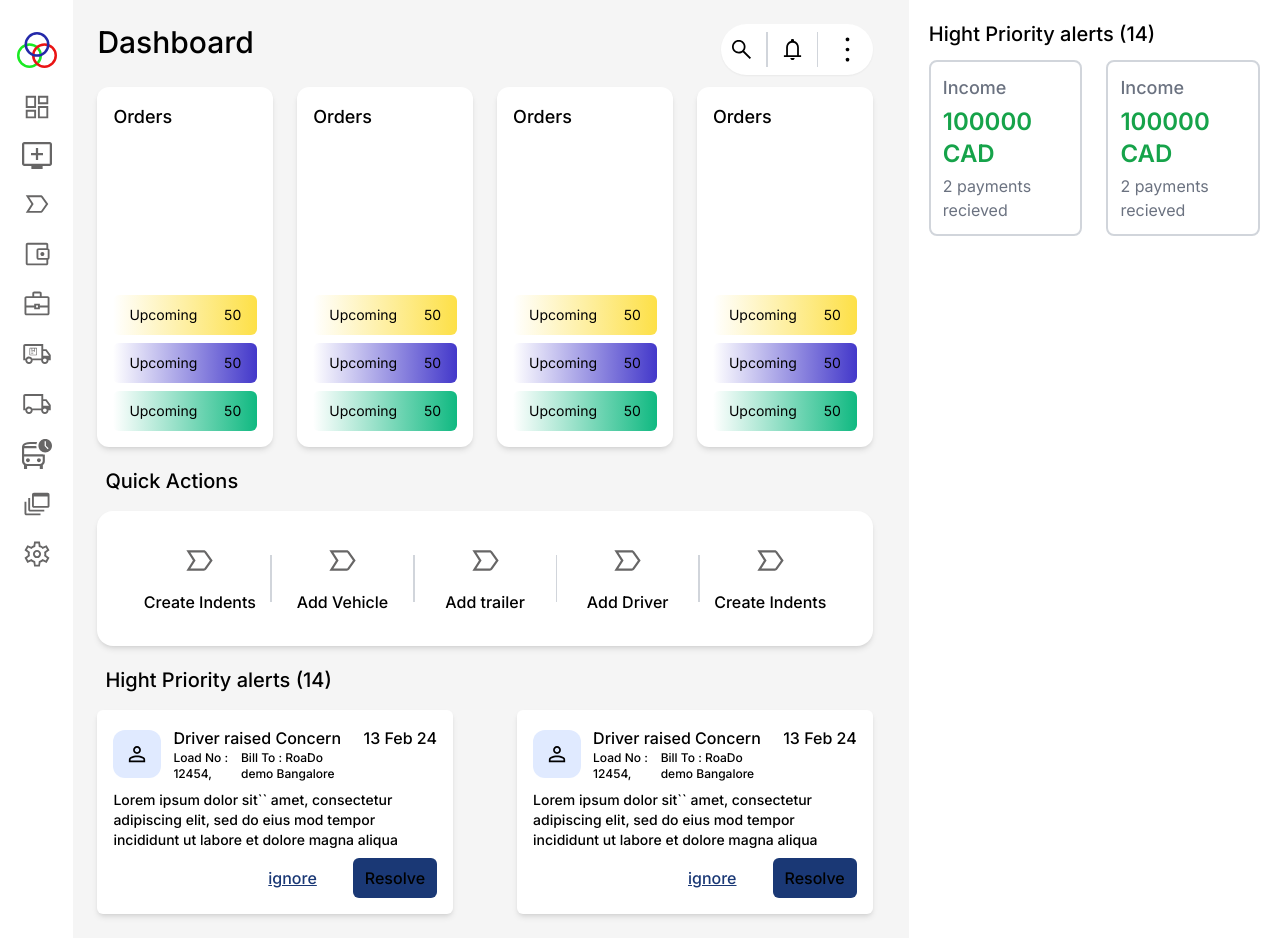
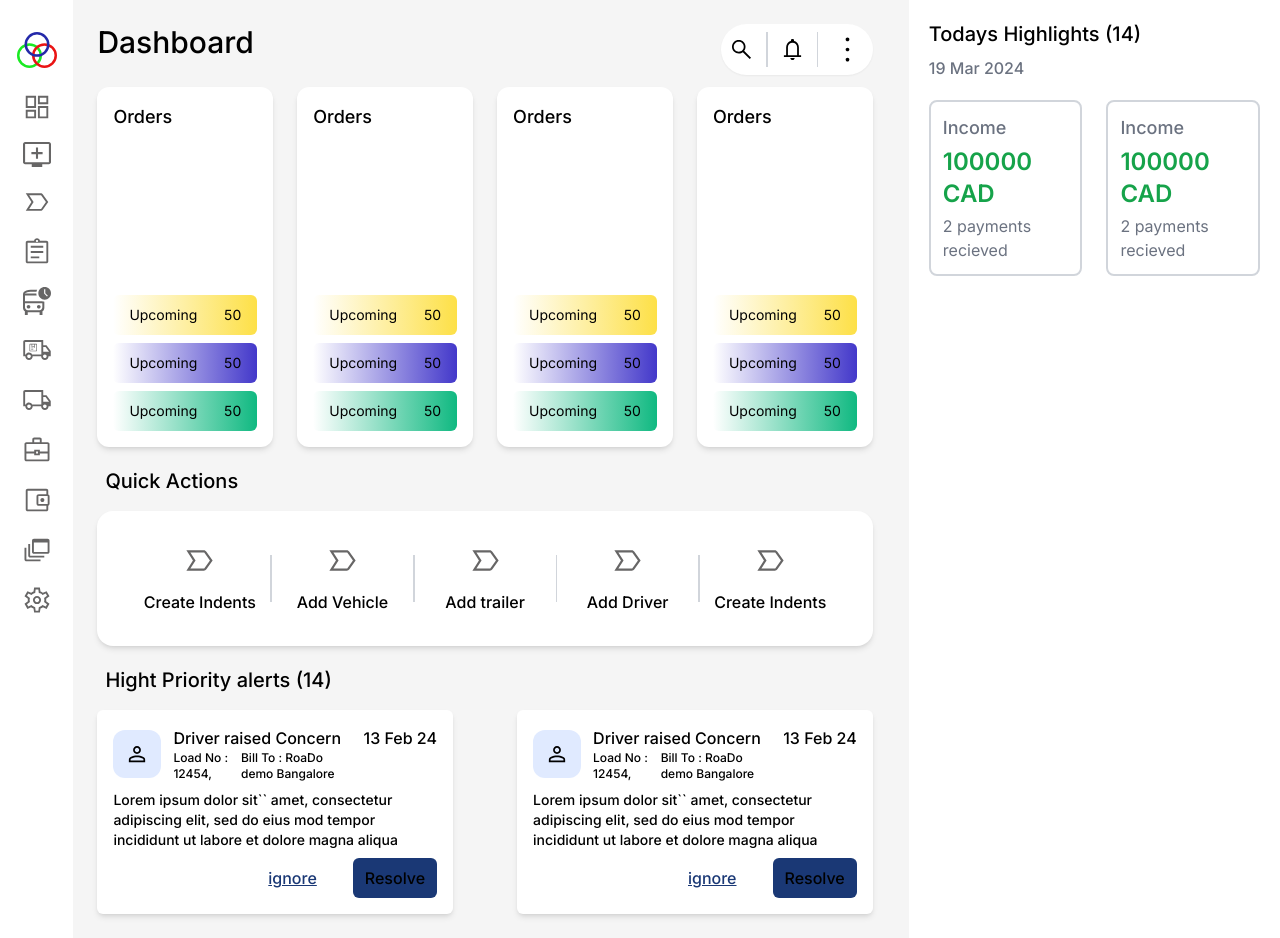
Before and after one commit to majid-2002/demo-website, a Next.js app: page /dashboard in a window 1280 px wide. Built offline with nearby package versions, Linux system fonts and the light colour scheme.

Commit message:
fix icons

```diff
--- a/src/app/dashboard/layout.tsx
+++ b/src/app/dashboard/layout.tsx
@@ -16,20 +16,11 @@ export default function DashboarLayout({
             width={30}
             height={30}
           />
-          <Image src="/images/addtv.svg" alt="logo" width={30} height={30} />
+          <Image src="/images/addtv.svg" alt="addtv" width={28} height={28} />
           <Image src="/images/label.svg" alt="logo" width={30} height={30} />
-          <Image
-            src="/images/balance-wallet.svg"
-            alt="logo"
-            width={30}
-            height={30}
-          />
-          <Image
-            src="/images/businesscenter.svg"
-            alt="logo"
-            width={30}
-            height={30}
-          />
+          <Image src="/images/doc.svg" alt="doc" width={30} height={30} />
+          <Image src="/images/Vector.svg" alt="logo" width={28} height={28} />
+
           <Image
             src="/images/parceltracking.svg"
             alt="logo"
@@ -42,7 +33,18 @@ export default function DashboarLayout({
             width={30}
             height={30}
           />
-          <Image src="/images/Vector.svg" alt="logo" width={30} height={30} />
+          <Image
+            src="/images/businesscenter.svg"
+            alt="logo"
+            width={30}
+            height={30}
+          />
+          <Image
+            src="/images/balance-wallet.svg"
+            alt="logo"
+            width={30}
+            height={30}
+          />
           <Image
             src="/images/dynamic-feed.svg"
             alt="logo"
--- a/src/app/dashboard/page.tsx
+++ b/src/app/dashboard/page.tsx
@@ -111,14 +111,17 @@ const Dasbhobardpage = () => {
           <Alert />
         </div>
       </div>
-      <div className="w-4/12 bg-white p-5">
-        <div className="w-full">
-          <h3 className="text-xl w-full  text-black h-10 font-medium">
+      <div className="w-4/12 bg-white p-5 flex flex-col">
+        <div className="w-full flex flex-col h-10 gap-y-2">
+          <h3 className="text-xl w-full  text-black font-medium">
             {" "}
-            Hight Priority alerts (14)
+            Todays Highlights (14)
           </h3>
+          <p className="text-base w-full  text-gray-500  font-medium">
+            19 Mar 2024
+          </p>
         </div>
-        <div className="flex  flex-row justify-between w-full gap-x-6">
+        <div className="flex  flex-row justify-between w-full gap-x-6 mt-10">
           <ExpenseCard />
           <ExpenseCard />
         </div>
```
Also changed, not shown: public/images/doc.svg (added).
